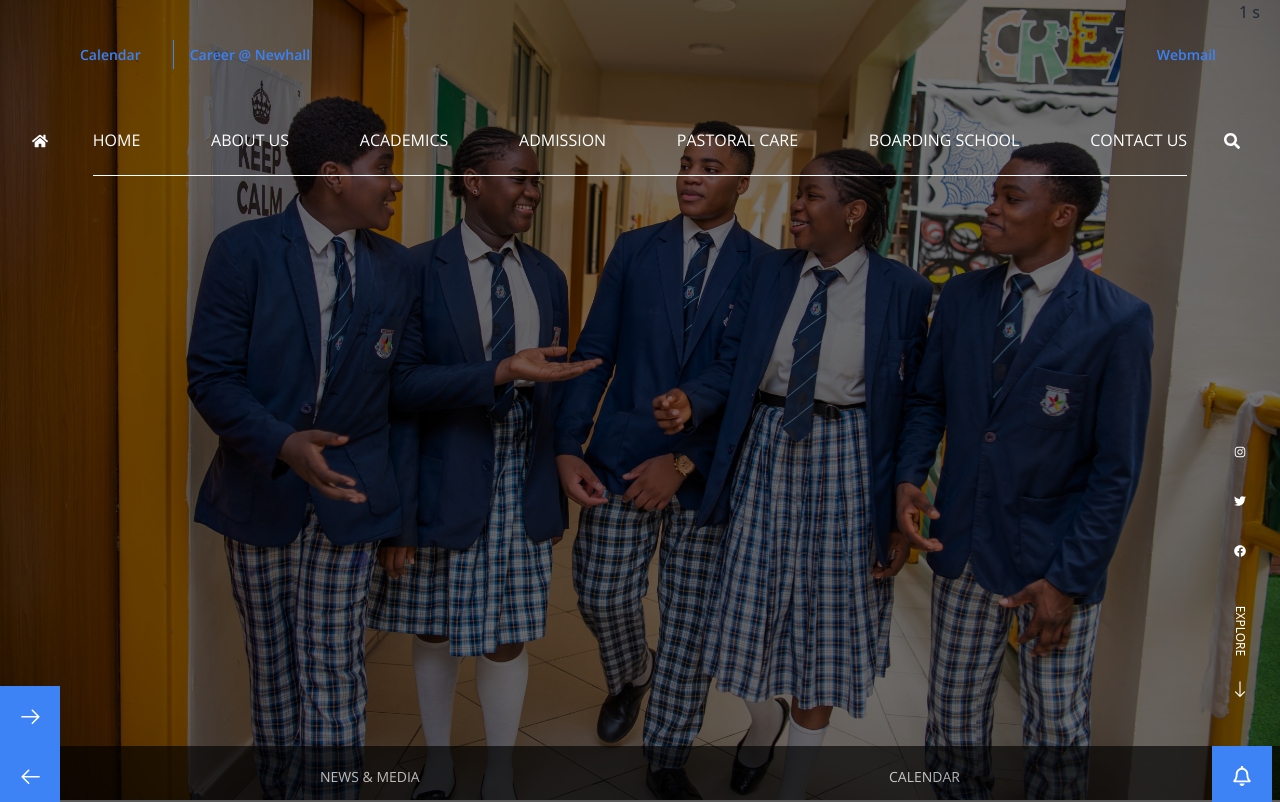
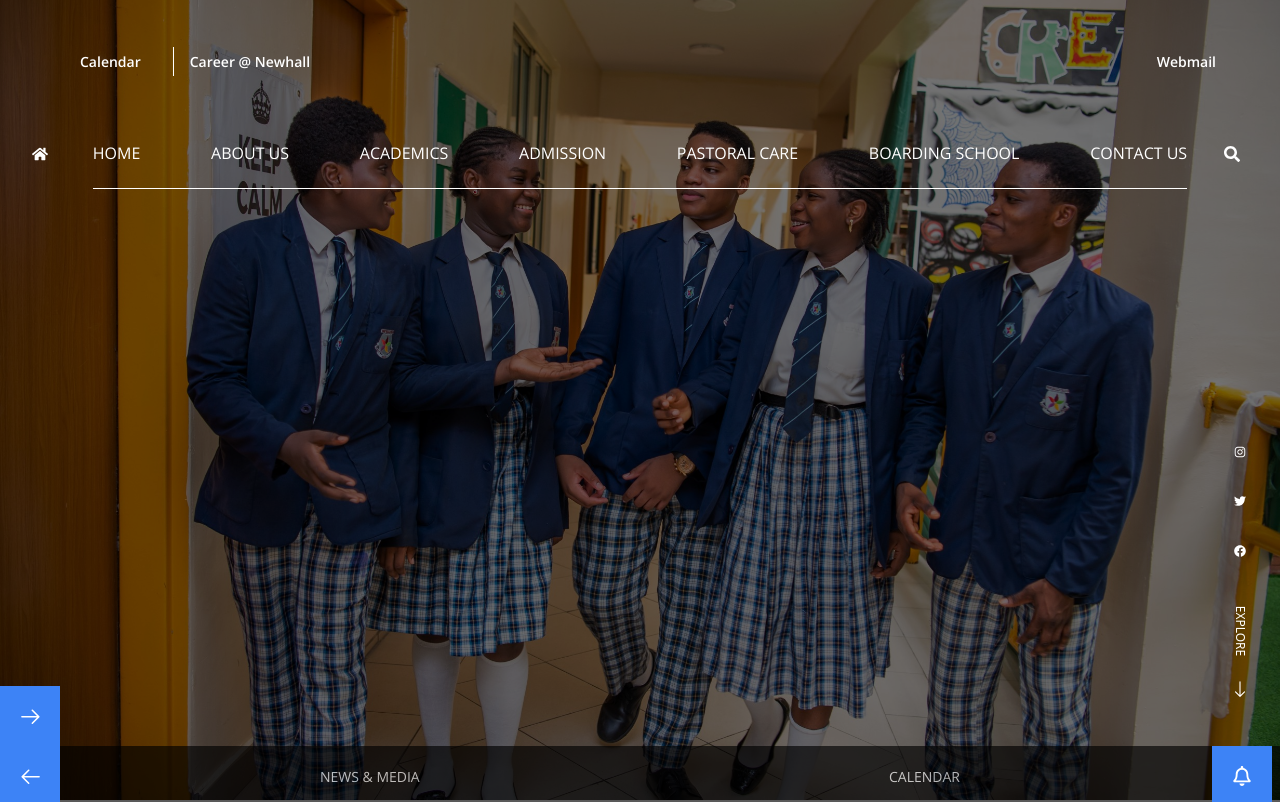
Before and after one commit to Swizel-Tech/new-hall-front, a React (Vite) app: page /home in a window 1280 px wide. Shown: the top 802 px of the page. Built offline with nearby package versions, Linux system fonts and the light colour scheme; some icons are missing.

Commit message:
dark mode

```diff
--- a/package.json
+++ b/package.json
@@ -19,6 +19,7 @@
     "react": "^18.3.1",
     "react-circular-progressbar": "^2.1.0",
     "react-dom": "^18.3.1",
+    "react-huge-icons": "^1.3.7",
     "react-icons": "^5.2.1",
     "react-intersection-observer": "^9.13.0",
     "react-leaflet": "^4.2.1",
--- a/src/components/ui/Navbar/Navbar.tsx
+++ b/src/components/ui/Navbar/Navbar.tsx
@@ -1,14 +1,17 @@
 import React, { useEffect, useState } from "react";
+import ThemeButton from "../theme-switcher";
 import { useLocation, useNavigate } from "react-router-dom";
 import { navData } from "./data";
 import { Nav } from "./Navs";
 import { FaHome, FaSearch } from "react-icons/fa";
+import { useTheme } from "../../../context/theme/ThemeProvider";
 // import { logo2 } from "../../../assets";
 // import { motion } from "framer-motion";
 
 export const Navbar: React.FC = () => {
   const [scrolled, setScrolled] = useState(false);
   let navigate = useNavigate();
+  const { theme } = useTheme();
   const location = useLocation();
 
   useEffect(() => {
@@ -28,13 +31,11 @@ export const Navbar: React.FC = () => {
 
   const getTextColor = () => {
     if (location.pathname === "/home") {
-      return "text-[#FFF]"; // Example: Red text for a specific route
+      return "text-[#FFF]";
     } else {
-      return "text-[#000]";
+      return theme === "dark" ? "text-[#fff]" : "text-[#333]";
     }
   };
-
-  // const isHomeRoute = location.pathname === "/home";
 
   const handleClick = () => {
     navigate("/calendar");
@@ -43,7 +44,6 @@ export const Navbar: React.FC = () => {
   const handlehomeNavigate = () => {
     navigate("/home");
   };
-
   return (
     <nav
       className={`w-full hidden px-8 lg:block lg:fixed top-0 z-40 transition-all duration-500 ${
@@ -57,12 +57,18 @@ export const Navbar: React.FC = () => {
           <div className="w-[40%] flex justify-start items-center">
             <button
               onClick={handleClick}
-              className={`font-OpenSans text-[14px] font-semibold leading-normal text-blue-500 px-8 py-1`}
+              className={`font-OpenSans text-[14px] font-semibold leading-normal px-8 py-1 ${
+                scrolled ? "text-[#000]" : `${getTextColor()}`
+              }`}
             >
               Calendar
             </button>
             <h2
-              className={`font-OpenSans text-[14px] leading-normal font-semibold border-blue-500 px-4 py-1 text-blue-500 border-l-[1.5px]`}
+              className={`font-OpenSans text-[14px] leading-normal font-semibold border-[#000] px-4 py-1  border-l-[1.5px] ${
+                scrolled
+                  ? "text-[#000] border-[#000]"
+                  : `${getTextColor()} border-[#fff]`
+              }`}
             >
               Career @ Newhall
             </h2>
@@ -81,8 +87,11 @@ export const Navbar: React.FC = () => {
             </div>
           )} */}
           <div className="w-[40%] flex justify-end items-center">
+            <ThemeButton />
             <h2
-              className={`font-OpenSans text-[14px] font-semibold leading-normal px-4 py-1 text-blue-500`}
+              className={`font-OpenSans text-[14px] font-semibold leading-normal px-4 py-1 ${
+                scrolled ? "text-[#000]" : `${getTextColor()}`
+              }`}
             >
               Webmail
             </h2>
--- a/src/components/ui/Navbar/Navs.tsx
+++ b/src/components/ui/Navbar/Navs.tsx
@@ -4,6 +4,7 @@ import { AnimatePresence, motion } from "framer-motion";
 import { IoMdArrowDropup } from "react-icons/io";
 import { useLocation } from "react-router-dom";
 import { FaPlus } from "react-icons/fa6";
+import { useTheme } from "../../../context/theme/ThemeProvider";
 
 export interface SideNavProps {
   text: string;
@@ -17,15 +18,24 @@ export interface SideNavProps {
 }
 
 export const Nav = (props: SideNavProps) => {
+  const { theme } = useTheme();
   const location = useLocation();
   const { href, text, scrolledState, dropdown, children } = props;
   const [clicked, setClicked] = useState(false);
 
+  // const getTextColor = () => {
+  //   if (location.pathname === "/home") {
+  //     return "text-[#FFF]"; // Example: Red text for a specific route
+  //   } else {
+  //     return "text-[#000]";
+  //   }
+  // };
+
   const getTextColor = () => {
     if (location.pathname === "/home") {
-      return "text-[#FFF]"; // Example: Red text for a specific route
+      return "text-[#FFF]";
     } else {
-      return "text-[#000]";
+      return theme === "dark" ? "text-[#fff]" : "text-[#333]";
     }
   };
   const fadeVariants = {
--- a/src/components/ui/display/Slider/TimerSlider.tsx
+++ b/src/components/ui/display/Slider/TimerSlider.tsx
@@ -1,6 +1,5 @@
 import React, { useRef } from "react";
 import Slider from "react-slick";
-import TimerOverlay from "../Slider/TimerOverlay ";
 import { slider1, slider2, slider3, slider4 } from "../../../../assets";
 import { motion } from "framer-motion";
 import { FaInstagram, FaRegBell, FaTwitter, FaFacebook } from "react-icons/fa";
@@ -116,9 +115,6 @@ const TimerSlider: React.FC = () => {
           />
         </div>
       </Slider>
-      <div className="absolute top-0 right-5">
-        <TimerOverlay autoplaySpeed={autoplaySpeed} />
-      </div>
       <div className="absolute flex bg-black mb-0 opacity-65 justify-center items-center bottom-0 w-full h-[60px]">
         <div className="w-[50%] flex justify-between items-center">
           <motion.button
--- /dev/null
+++ b/src/components/ui/theme-switcher/index.tsx
@@ -0,0 +1,29 @@
+import { useTheme } from "../../../context/theme/ThemeProvider";
+import { Sun, HalfMoon } from "react-huge-icons/outline";
+
+function ThemeButton() {
+  const { theme, toggleTheme } = useTheme();
+  console.log(theme);
+
+  return (
+    <div className="duration-500 z-50 ease-out">
+      {theme === "dark" ? (
+        <button
+          className={`py-2 px-4 text-[#000] rounded`}
+          onClick={toggleTheme}
+        >
+          <Sun fontSize={20} />
+        </button>
+      ) : (
+        <button
+          className={`py-2 px-4 text-[#000] rounded`}
+          onClick={toggleTheme}
+        >
+          <HalfMoon fontSize={20} />
+        </button>
+      )}
+    </div>
+  );
+}
+
+export default ThemeButton;
--- /dev/null
+++ b/src/context/theme/ThemeProvider.tsx
@@ -0,0 +1,32 @@
+import { createContext, useState, useContext, ReactNode } from "react";
+
+type Theme = "light" | "dark";
+
+interface ThemeContextProps {
+  theme: Theme;
+  toggleTheme: () => void;
+}
+
+const ThemeContext = createContext<ThemeContextProps | undefined>(undefined);
+
+export const ThemeProvider = ({ children }: { children: ReactNode }) => {
+  const [theme, setTheme] = useState<Theme>("light");
+
+  const toggleTheme = () => {
+    setTheme((prevTheme) => (prevTheme === "light" ? "dark" : "light"));
+  };
+
+  return (
+    <ThemeContext.Provider value={{ theme, toggleTheme }}>
+      {children}
+    </ThemeContext.Provider>
+  );
+};
+
+export const useTheme = () => {
+  const context = useContext(ThemeContext);
+  if (!context) {
+    throw new Error("useTheme must be used within a ThemeProvider");
+  }
+  return context;
+};
--- a/src/main.tsx
+++ b/src/main.tsx
@@ -4,9 +4,12 @@ import ReactDOM from "react-dom/client";
 import AppRouter from "./routes/route.tsx";
 import "slick-carousel/slick/slick.css";
 import "slick-carousel/slick/slick-theme.css";
+import { ThemeProvider } from "./context/theme/ThemeProvider.tsx";
 
 ReactDOM.createRoot(document.getElementById("root")!).render(
   <React.StrictMode>
-    <AppRouter />
+    <ThemeProvider>
+      <AppRouter />
+    </ThemeProvider>
   </React.StrictMode>
 );
--- a/src/pages/AboutUs.tsx
+++ b/src/pages/AboutUs.tsx
@@ -4,6 +4,7 @@ import { useNavigate } from "react-router-dom";
 import { FaAngleRight } from "react-icons/fa";
 import { Director, british, AISEN } from "../assets";
 import Accordion from "../components/ui/display/accordion/Accordion";
+import { useTheme } from "../context/theme/ThemeProvider";
 // import { menus } from "../components/data/constants";
 // import { motion } from "framer-motion";
 // import { FaPlus, FaMinus } from "react-icons/fa6";
@@ -46,6 +47,7 @@ import Accordion from "../components/ui/display/accordion/Accordion";
 // ];
 
 const AboutUs = () => {
+  const { theme } = useTheme();
   // const refbottom = useRef<HTMLDivElement>(null);
   let navigate = useNavigate();
   // const [activeMenu, setActiveMenu] = useState("aboutus");
@@ -100,7 +102,9 @@ const AboutUs = () => {
     <div className="mt-10 lg:mt-[12rem]">
       <div className="">
         <div
-          className={`h-[120px] flex justify-start items-center bg-[#F3F3F3]`}
+          className={`h-[120px] flex justify-start items-center ${
+            theme === "light" ? "bg-[#F3F3F3]" : "bg-transparent"
+          }`}
         >
           <h2 className="font-Raleway px-4 lg:px-[8%] text-[36px] font-normal text-left leading-[44px]">
             About Us
```
Also changed, not shown: 1 other file (tests, documents, lock files or other folders).
